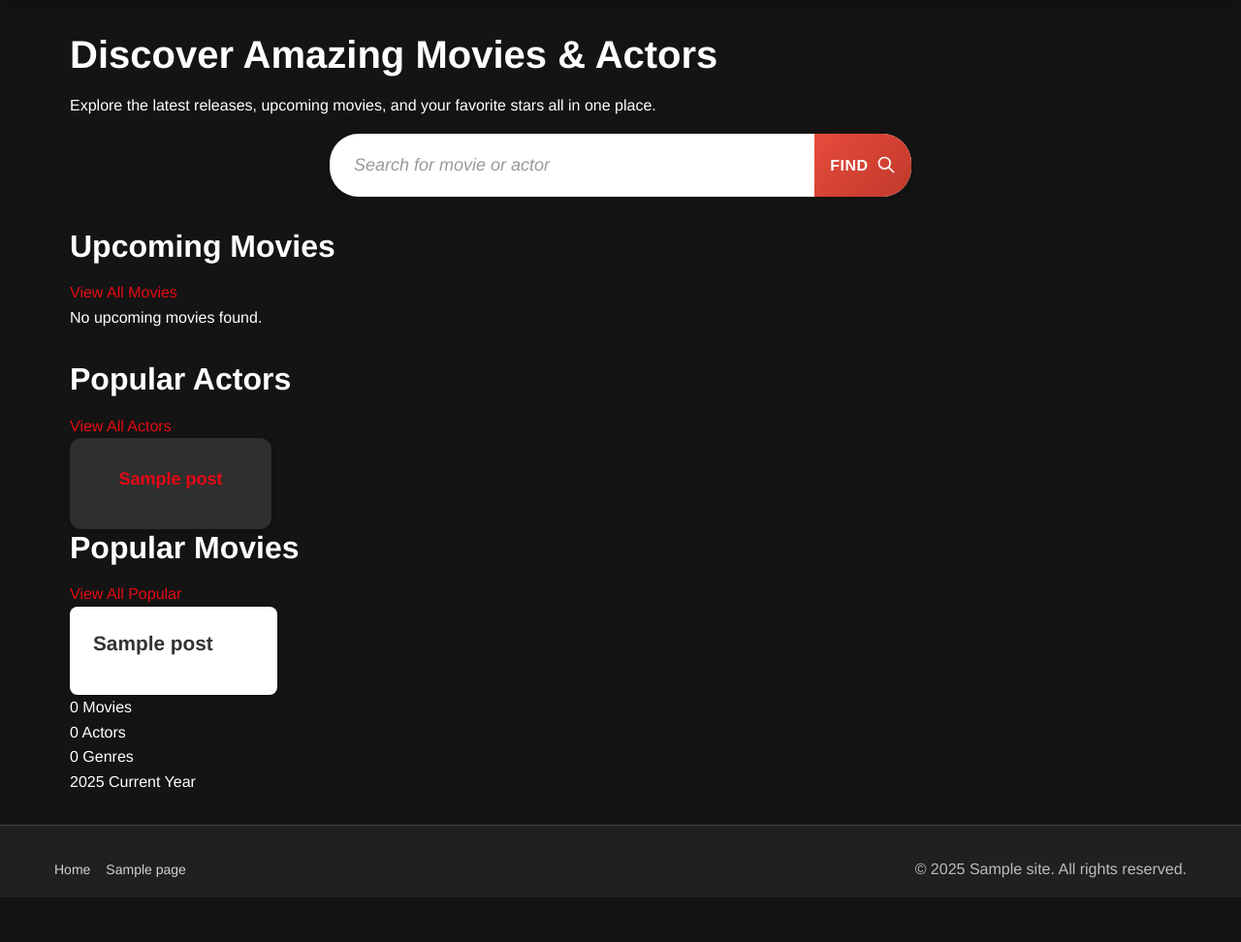
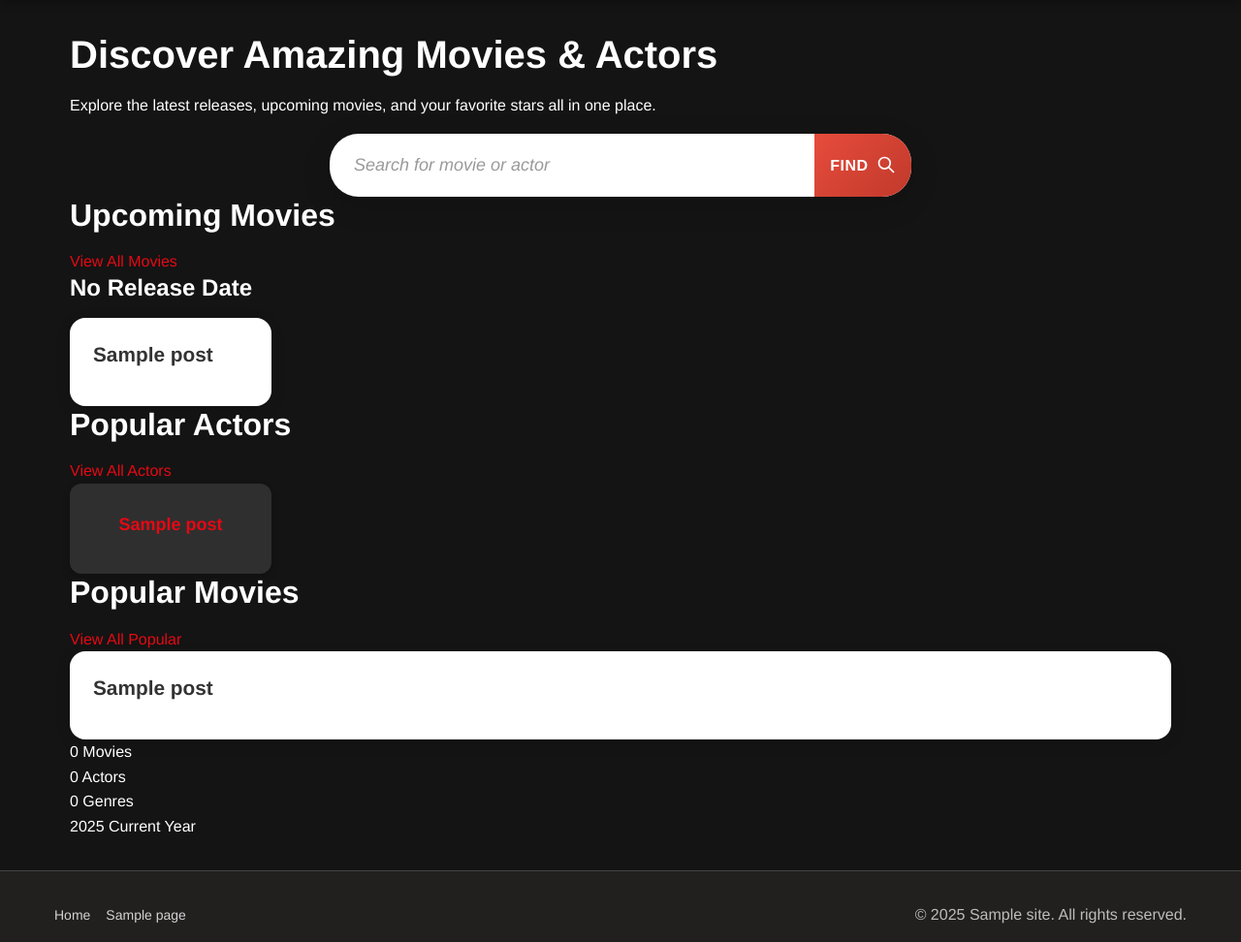
Before and after one commit to LeticiaDiaz92/WordpressChallengeJobsity, a WordPress theme: template themes/movies-theme/index.php in a window 1280 px wide. Shown: the part 80-1052 px from the top of the page at 97% size. Before the commit the page ends 1006 px from the top, so only its background shows below. Run offline with PHP 8.4 and a stand-in for WordPress, Linux system fonts and the light colour scheme; the site name, menu and one post (Sample post) are stand-ins, and other content is empty.

Commit message:
fix: Fixed upcoming-movies

```diff
--- a/themes/movies-theme/assets/css/upcoming-movies-slider.css
+++ /dev/null
@@ -1,186 +0,0 @@
-/* Upcoming Movies Grid Styles */
-
-.upcoming-movies-section {
-  margin: 2rem 0;
-}
-
-.upcoming-movies-grid {
-  display: grid;
-  gap: 2rem;
-  margin-top: 1rem;
-}
-
-.month-group {
-  margin-bottom: 2rem;
-}
-
-.month-title {
-  font-size: 1.25rem;
-  font-weight: 600;
-  margin-bottom: 1rem;
-  color: #333;
-  border-bottom: 2px solid #e2e8f0;
-  padding-bottom: 0.5rem;
-}
-
-.movies-grid {
-  display: grid;
-  grid-template-columns: repeat(auto-fill, minmax(200px, 1fr));
-  gap: 1rem;
-}
-
-.movie-card {
-  background: #fff;
-  border-radius: 8px;
-  box-shadow: 0 2px 8px rgba(0, 0, 0, 0.1);
-  overflow: hidden;
-  transition: transform 0.2s ease, box-shadow 0.2s ease;
-}
-
-.movie-card:hover {
-  transform: translateY(-4px);
-  box-shadow: 0 4px 16px rgba(0, 0, 0, 0.15);
-}
-
-.movie-poster {
-  position: relative;
-  aspect-ratio: 2/3;
-  overflow: hidden;
-}
-
-.movie-poster img {
-  width: 100%;
-  height: 100%;
-  object-fit: cover;
-  transition: transform 0.3s ease;
-}
-
-.movie-card:hover .movie-poster img {
-  transform: scale(1.05);
-}
-
-.movie-info {
-  padding: 1rem;
-}
-
-.movie-title {
-  margin: 0 0 0.5rem 0;
-  font-size: 1rem;
-  font-weight: 600;
-  line-height: 1.3;
-}
-
-.movie-title a {
-  color: #333;
-  text-decoration: none;
-}
-
-.movie-title a:hover {
-  color: #2563eb;
-}
-
-.release-date {
-  margin-bottom: 0.5rem;
-  font-size: 0.875rem;
-  color: #666;
-}
-
-.movie-genres {
-  font-size: 0.875rem;
-  color: #666;
-}
-
-.genre-tag {
-  display: inline-block;
-  background: #f1f5f9;
-  color: #475569;
-  padding: 0.25rem 0.5rem;
-  border-radius: 4px;
-  font-size: 0.75rem;
-  margin-right: 0.25rem;
-  margin-bottom: 0.25rem;
-}
-
-/* Block version styles */
-.wp-block-movies-theme-upcoming-movies {
-  margin: 2rem 0;
-}
-
-.movies-grid-by-month {
-  display: grid;
-  gap: 2rem;
-}
-
-.month-column {
-  margin-bottom: 2rem;
-}
-
-.month-column .month-title {
-  display: flex;
-  align-items: center;
-  gap: 0.5rem;
-  font-size: 1.25rem;
-  font-weight: 600;
-  margin-bottom: 1rem;
-  color: #333;
-  border-bottom: 2px solid #e2e8f0;
-  padding-bottom: 0.5rem;
-}
-
-.calendar-icon {
-  font-size: 1.125rem;
-}
-
-.month-movies {
-  display: grid;
-  grid-template-columns: repeat(auto-fill, minmax(200px, 1fr));
-  gap: 1rem;
-}
-
-.no-movies {
-  text-align: center;
-  color: #666;
-  font-style: italic;
-  padding: 2rem;
-  background: #f8fafc;
-  border-radius: 8px;
-}
-
-/* Responsive adjustments */
-@media (max-width: 768px) {
-  .movies-grid,
-  .month-movies {
-    grid-template-columns: repeat(auto-fill, minmax(150px, 1fr));
-    gap: 0.75rem;
-  }
-
-  .movie-info {
-    padding: 0.75rem;
-  }
-
-  .movie-title {
-    font-size: 0.9rem;
-  }
-}
-
-@media (max-width: 480px) {
-  .movies-grid,
-  .month-movies {
-    grid-template-columns: repeat(2, 1fr);
-    gap: 0.5rem;
-  }
-
-  .movie-info {
-    padding: 0.5rem;
-  }
-
-  .movie-title {
-    font-size: 0.85rem;
-    margin-bottom: 0.25rem;
-  }
-
-  .release-date,
-  .movie-genres {
-    font-size: 0.75rem;
-  }
-}
--- a/themes/movies-theme/assets/scss/_layout.scss
+++ b/themes/movies-theme/assets/scss/_layout.scss
@@ -103,8 +103,7 @@
   }
 }
 
-
-// Actor grid
+// Archive grid
 // -----------------------------------------------------------------------------
 .archive-grid {
   transition: opacity 0.3s ease;
--- a/themes/movies-theme/assets/scss/components/_upcoming-movies-slider.scss
+++ /dev/null
@@ -1,153 +0,0 @@
-// Upcoming Movies Grid by Month - Netflix Style
-// =============================================================================
-@use '../variables' as *;
-@use '../mixins' as *;
-
-.wp-block-movies-theme-upcoming-movies {
-  background: #181818;
-  padding: 2.5rem;
-  border-radius: 1.5rem;
-  margin-bottom: 2.5rem;
-}
-
-.movies-grid-by-month {
-  display: grid;
-  grid-template-columns: repeat(auto-fit, minmax(300px, 1fr));
-  gap: 3rem;
-
-  @media (max-width: 768px) {
-    grid-template-columns: 1fr;
-    gap: 2rem;
-  }
-}
-
-.month-column {
-  background: #232323;
-  border-radius: 1rem;
-  padding: 1.5rem;
-  box-shadow: 0 4px 24px rgba(0,0,0,0.25);
-}
-
-.month-title {
-  color: #fff;
-  font-size: 1.5rem;
-  font-weight: 700;
-  margin: 0 0 1.5rem 0;
-  padding-bottom: 1rem;
-  border-bottom: 2px solid #e50914;
-  letter-spacing: 0.02em;
-
-  .calendar-icon {
-    margin-right: 0.5rem;
-    font-size: 1.2em;
-  }
-}
-
-.month-movies {
-  display: flex;
-  flex-direction: column;
-  gap: 1.5rem;
-}
-
-.movie-item {
-  background: #2a2a2a;
-  border-radius: 0.75rem;
-  overflow: hidden;
-  transition: transform 0.3s, box-shadow 0.3s;
-
-  &:hover {
-    transform: translateY(-2px);
-    box-shadow: 0 8px 32px rgba(0,0,0,0.35);
-  }
-}
-
-.movie-item .movie-card {
-  background: transparent;
-  box-shadow: none;
-  color: #fff;
-  margin: 0;
-  height: auto;
-}
-
-.movie-item .movie-poster {
-  flex: 0 0 120px;
-
-  @media (max-width: 480px) {
-    flex: none;
-  }
-
-  img {
-    width: 100%;
-    object-fit: cover;
-    border-radius: 0.5rem;
-
-    @media (max-width: 480px) {
-      height: 200px;
-    }
-  }
-}
-
-.movie-item .movie-poster.no-poster {
-  background: #333;
-  display: flex;
-  align-items: center;
-  justify-content: center;
-  height: 160px;
-  border-radius: 0.5rem;
-
-  .no-poster-placeholder {
-    color: #666;
-    font-size: 0.8rem;
-  }
-}
-
-.movie-item .movie-info {
-  padding: 1rem;
-  flex: 1;
-  display: flex;
-  flex-direction: column;
-  justify-content: flex-start;
-}
-
-.movie-item .movie-title {
-  font-size: 1.1rem;
-  font-weight: 700;
-  margin: 0 0 0.5rem 0;
-  color: #fff;
-  line-height: 1.3;
-}
-
-.movie-item .movie-title a {
-  color: #fff;
-  text-decoration: none;
-  transition: color 0.3s;
-
-  &:hover {
-    color: #e50914;
-  }
-}
-
-.movie-item .release-date,
-.movie-item .movie-genres {
-  margin-bottom: 0.5rem;
-  font-size: 0.9rem;
-  color: #b3b3b3;
-  line-height: 1.4;
-}
-
-.movie-item .release-date strong,
-.movie-item .movie-genres strong {
-  color: #fff;
-  font-weight: 600;
-  display: block;
-  margin-bottom: 0.2rem;
-}
-
-// No movies message
-.no-movies {
-  color: #b3b3b3;
-  text-align: center;
-  font-size: 1.1rem;
-  padding: 2rem;
-  margin: 0;
-}
--- /dev/null
+++ b/themes/movies-theme/assets/scss/components/_upcoming-movies.scss
@@ -0,0 +1,57 @@
+// Upcoming Movies Grid by Month - Netflix Style
+// =============================================================================
+@use '../variables' as *;
+@use '../mixins' as *;
+
+
+.month-movies {
+  transition: opacity 0.3s ease;
+  @include grid(1, $spacing-lg);
+
+  @include respond-to('sm') {
+    @include grid(2, $spacing-lg);
+  }
+
+  @include respond-to('md') {
+    @include grid(3, $spacing-lg);
+  }
+
+  @include respond-to('lg') {
+    @include grid(4, $spacing-lg);
+  }
+
+  @include respond-to('xl') {
+    @include grid(5, $spacing-lg);
+  }
+}
+
+.month-column {
+  background: $background-light;
+  border-radius: 1rem;
+  padding: 1.5rem;
+
+  .month-title {
+    color: $primary-color;
+    font-size: $font-size-large;
+    font-weight: $font-weight-bold;
+    margin: 0 0 1.5rem 0;
+    padding-bottom: 1rem;
+    border-bottom: 2px solid $primary-color;
+    letter-spacing: 0.02em;
+
+    .calendar-icon {
+      margin-right: 0.5rem;
+      font-size: $font-size-base;
+    }
+  }
+}
+
+
+// No movies message
+.no-movies {
+  color: #b3b3b3;
+  text-align: center;
+  font-size: 1.1rem;
+  padding: 2rem;
+  margin: 0;
+}
--- a/themes/movies-theme/assets/scss/main.scss
+++ b/themes/movies-theme/assets/scss/main.scss
@@ -25,7 +25,7 @@
 @use 'components/buttons';
 @use 'components/forms';
 @use 'components/search-form';
-@use 'components/upcoming-movies-slider';
+@use 'components/upcoming-movies';
 @use 'components/single-movie';
 @use 'components/single-actor';
 @use 'components/banners';
--- a/themes/movies-theme/components/upcoming-movies-block.php
+++ b/themes/movies-theme/components/upcoming-movies-block.php
@@ -12,7 +12,7 @@ if (!defined('ABSPATH')) {
  * Render callback for Upcoming Movies block
  */
 function movies_theme_render_upcoming_movies_block($attributes) {
-    $limit = isset($attributes['limit']) ? (int) $attributes['limit'] : 10;
+    $limit = isset($attributes['limit']) ? (int) $attributes['limit'] : 0;
     $show_date = isset($attributes['showDate']) ? $attributes['showDate'] : true;
     $show_genre = isset($attributes['showGenre']) ? $attributes['showGenre'] : true;
 
--- a/themes/movies-theme/inc/api-functions.php
+++ b/themes/movies-theme/inc/api-functions.php
@@ -13,80 +13,49 @@ if (!defined('ABSPATH')) {
  * Get upcoming movies (from the new 'upcoming' post type, grouped by month/year)
  */
 function movies_get_upcoming_movies($limit = 10) {
-    $today = date('Y-m-d');
-    $max_date = date('Y-m-d', strtotime('+12 months')); // Look up to 1 year ahead
 
     // Get all upcoming posts without meta query filters
     $all_upcoming = get_posts(array(
         'post_type' => 'upcoming',
-        'posts_per_page' => -1, // Get all posts
-        'post_status' => 'publish',
+        'posts_per_page' => $limit, // Get ALL posts first, then filter
+        'post_status' => array('future'), // Use 'future' status as shown in logs
         'orderby' => 'title',
         'order' => 'ASC'
     ));
 
-    // Debug: Log what we found
-    if (WP_DEBUG) {
-        error_log('Found ' . count($all_upcoming) . ' total upcoming movies in database');
-    }
+    // Use all upcoming movies without date validation
+    $valid_upcoming = $all_upcoming;
 
-    // Filter and collect movies with valid future release dates
-    $valid_upcoming = array();
-    foreach ($all_upcoming as $movie) {
-        $release_date = get_post_meta($movie->ID, 'release_date', true);
-
-        // Debug each movie
-        if (WP_DEBUG) {
-            error_log('Movie: ' . $movie->post_title . ' - Release date: ' . ($release_date ?: 'NOT SET'));
-        }
-
-        // Check if movie has a valid future release date
-        if ($release_date && $release_date > $today && $release_date <= $max_date) {
-            $valid_upcoming[] = $movie;
-        }
-    }
-
-    // Sort by release date
+    // Sort by release date (movies with release_date first, then by date)
     usort($valid_upcoming, function($a, $b) {
         $date_a = get_post_meta($a->ID, 'release_date', true);
         $date_b = get_post_meta($b->ID, 'release_date', true);
+
+        // Movies without release date go to the end
+        if (!$date_a && !$date_b) return 0;
+        if (!$date_a) return 1;
+        if (!$date_b) return -1;
+
         return strcmp($date_a, $date_b);
     });
 
-    // Debug: Log filtered results
-    if (WP_DEBUG) {
-        error_log('Found ' . count($valid_upcoming) . ' upcoming movies with valid future release dates between ' . $today . ' and ' . $max_date);
-        if (!empty($valid_upcoming)) {
-            $titles = array_map(function($movie) {
-                $release_date = get_post_meta($movie->ID, 'release_date', true);
-                return $movie->post_title . ' (' . $release_date . ')';
-            }, $valid_upcoming);
-            error_log('Valid upcoming movies: ' . implode(', ', $titles));
-        }
-    }
-
     // Group by month/year and limit results
     $grouped_movies = array();
-    $count = 0;
 
     foreach ($valid_upcoming as $movie) {
-        if ($count >= $limit) {
-            break;
+
+        $release_date = get_post_meta($movie->ID, 'release_date', true);
+
+        if ($release_date) {
+            $month_year = date_i18n('F Y', strtotime($release_date));
+        } else {
+            $month_year = 'No Release Date';
         }
 
-        $release_date = get_post_meta($movie->ID, 'release_date', true);
-            $month_year = date_i18n('F Y', strtotime($release_date));
-
-            if (!isset($grouped_movies[$month_year])) {
-                $grouped_movies[$month_year] = array();
-            }
-            $grouped_movies[$month_year][] = $movie;
-            $count++;
+        if (!isset($grouped_movies[$month_year])) {
+            $grouped_movies[$month_year] = array();
         }
-
-    // Debug: Log grouped results
-    if (WP_DEBUG) {
-        error_log('Grouped upcoming movies: ' . count($grouped_movies) . ' months with ' . $count . ' total movies');
+        $grouped_movies[$month_year][] = $movie;
     }
 
     return $grouped_movies;
@@ -399,6 +368,7 @@ function movies_get_filtered_upcoming($args = array()) {
         'post_type' => 'upcoming',
         'posts_per_page' => 20,
         'paged' => 1,
+        'post_status' => array('future'), // Use 'future' status
         'orderby' => 'meta_value',
         'order' => 'ASC',
         'meta_key' => 'release_date'
```
Also changed, not shown: themes/movies-theme/assets/css/main.css, 1 other file.
